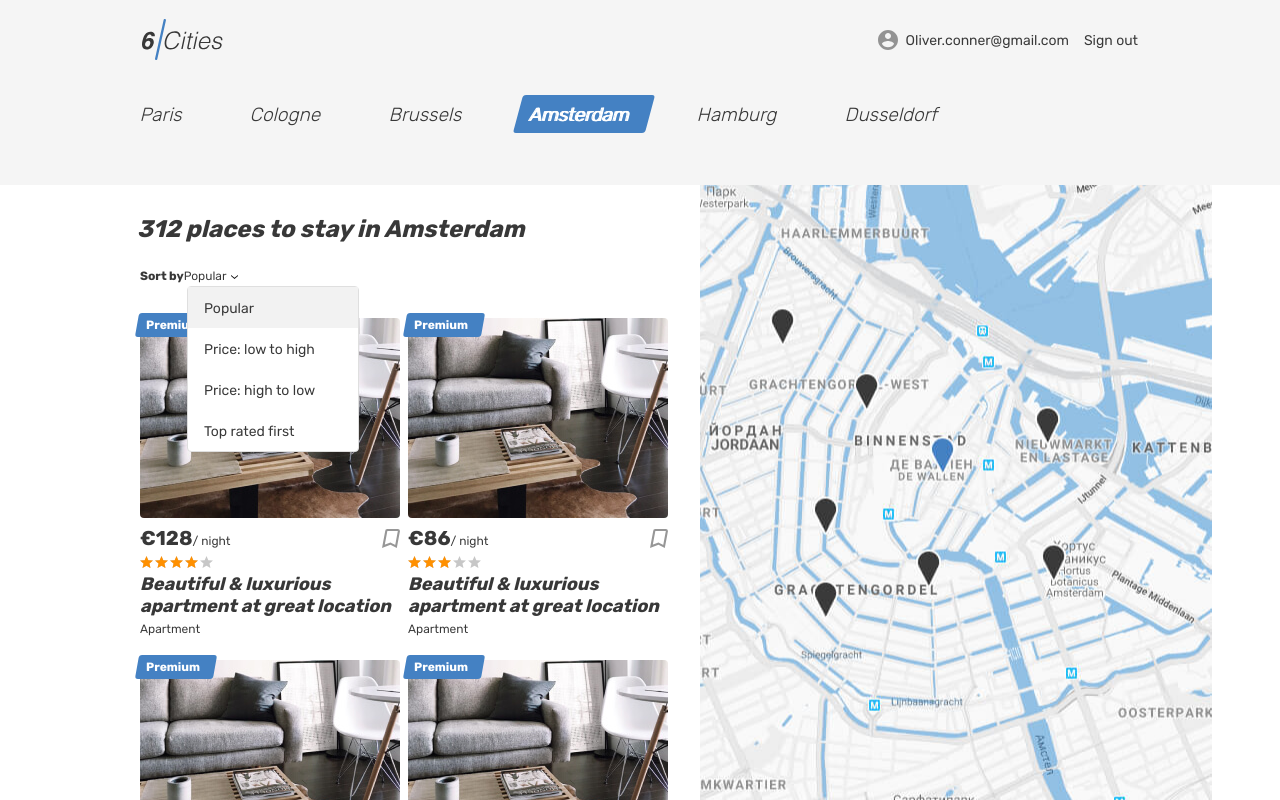
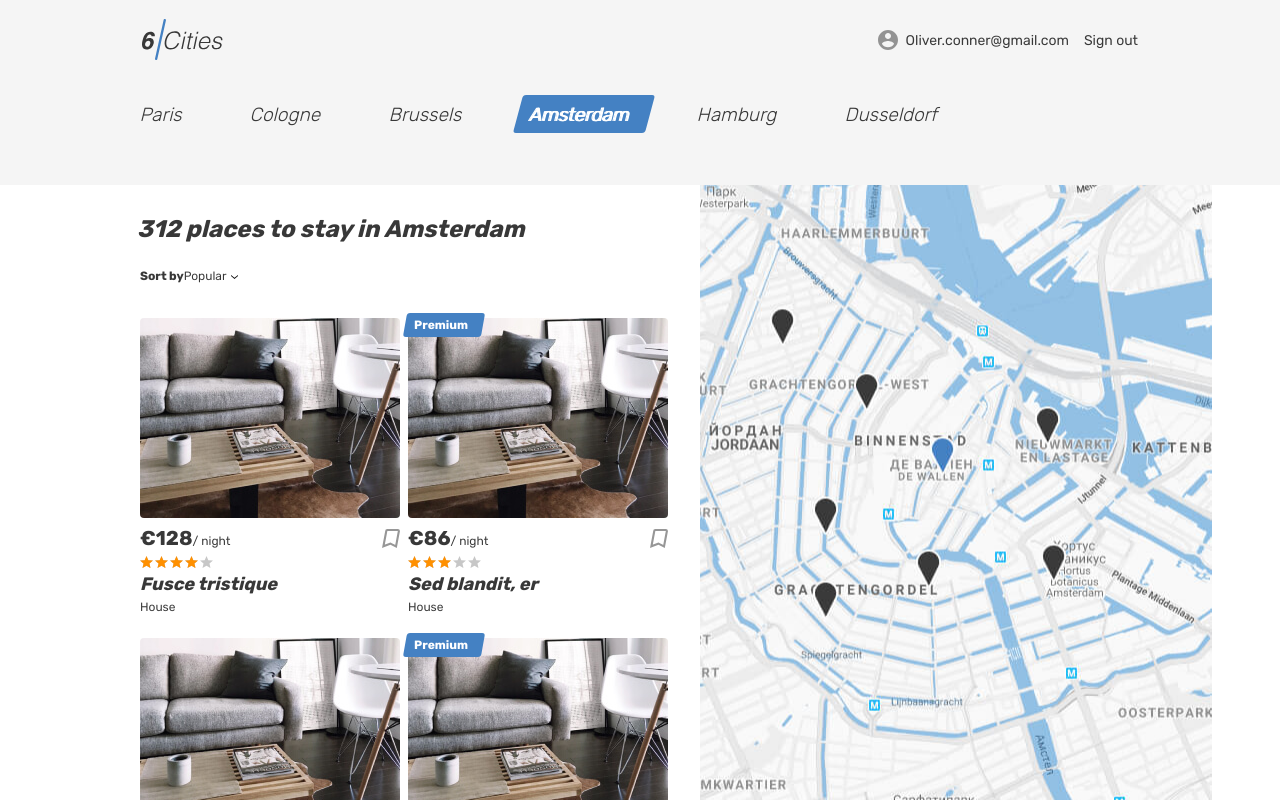
Before and after one commit to NikolayUsov/1493681-six-cities-7, a React (Create React App) app in the folder project/: page / in a window 1280 px wide. Built offline with nearby package versions, Linux system fonts and the light colour scheme.

Commit message:
init: create component on pageMain

```diff
--- /dev/null
+++ b/project/src/components/city-navigation/city-navigation-item.jsx
@@ -0,0 +1,27 @@
+import React from 'react';
+import classNames from 'classnames';
+import PropTypes from 'prop-types';
+
+export default function CityNavigationItem({name, current, changeActiveMenu}) {
+  const linkClass = classNames('locations__item-link','tabs__item',{
+    'tabs__item--active': name === current,
+  });
+
+  return(
+    <li className="locations__item">
+      <a href="/#"
+        className={linkClass}
+        data-type={name}
+        onClick={(evt) => {changeActiveMenu(evt.currentTarget.dataset.type);}}
+      >
+        <span>{name}</span>
+      </a>
+    </li>
+  );
+}
+
+CityNavigationItem.propTypes = {
+  name: PropTypes.string,
+  current: PropTypes.string,
+  changeActiveMenu: PropTypes.func,
+};
--- /dev/null
+++ b/project/src/components/city-navigation/city-navigation.jsx
@@ -0,0 +1,22 @@
+import React from 'react';
+import { CITYES } from '../../const.js';
+import CityNavigationitem from './city-navigation-item';
+import PropTypes from 'prop-types';
+
+
+export default function CityNavigation ({currentMenu, changeActiveMenu}) {
+
+  const menu = {...CITYES};
+  return(
+    <ul className="locations__list tabs__list">
+      {Object.entries(menu)
+        .map(([id, name]) =>
+          <CityNavigationitem key={id} name={name} current={currentMenu} changeActiveMenu={changeActiveMenu}/>)}
+    </ul>
+  );
+}
+
+CityNavigation.propTypes = {
+  currentMenu: PropTypes.string.isRequired,
+  changeActiveMenu: PropTypes.func,
+};
--- a/project/src/components/offer-card/offer-card.jsx
+++ b/project/src/components/offer-card/offer-card.jsx
@@ -3,13 +3,19 @@ import { Link } from 'react-router-dom';
 import PropTypes from 'prop-types';
 import { createProcent } from '../../utils/utils.js';
 import classNames from 'classnames';
-export default function OfferCard ({offer}) {
+import { Types } from '../../mocs/offers.js';
+import Premium from '../shared/premium';
 
+
+export default function OfferCard ({offer, page}) {
   const {
     id,
     price,
     rating,
     isFavorite,
+    title,
+    type,
+    isPremium,
   } = offer;
 
 
@@ -17,16 +23,11 @@ export default function OfferCard ({offer}) {
     'place-card__bookmark-button--active': isFavorite,
   });
 
-  // eslint-disable-next-line no-console
-  console.log(addToFavoritesClass);
   return (
 
-
-    <article className="cities__place-card place-card">
-      <div className="place-card__mark">
-        <span>Premium</span>
-      </div>
-      <div className="cities__image-wrapper place-card__image-wrapper">
+    <article className={ `${page}__place-card place-card`}>
+      {isPremium && <Premium />}
+      <div className={`${page}__image-wrapper place-card__image-wrapper`}>
         <Link to={`/offer/${id}?`}>
           <img className="place-card__image" src="img/apartment-01.jpg" width={260} height={200} alt="Place pic" />
         </Link>
@@ -51,19 +52,23 @@ export default function OfferCard ({offer}) {
           </div>
         </div>
         <h2 className="place-card__name">
-          <a href="/#">Beautiful &amp; luxurious apartment at great location</a>
+          <a href="/#">{title}</a>
         </h2>
-        <p className="place-card__type">Apartment</p>
+        <p className="place-card__type">{Types[type]}</p>
       </div>
     </article>
   );
 }
 
 OfferCard.propTypes = {
+  page: PropTypes.string,
   offer: PropTypes.shape({
     id: PropTypes.number.isRequired,
     price: PropTypes.number.isRequired,
     rating: PropTypes.number,
     isFavorite: PropTypes.bool,
+    title: PropTypes.string,
+    type: PropTypes.string,
+    isPremium: PropTypes.bool,
   }).isRequired,
 };
--- /dev/null
+++ b/project/src/components/offersBoard/offers-board.jsx
@@ -0,0 +1,25 @@
+import React from 'react';
+import SortOffers from './sort-offers';
+import PropTypes from 'prop-types';
+
+export default function OffersBoard ({children, currentCity}) {
+
+  return(
+    <section className="cities__places places">
+      <h2 className="visually-hidden">Places</h2>
+      <b className="places__found">{`312 places to stay in ${currentCity}`}</b>
+      <SortOffers />
+      <div className="cities__places-list places__list tabs__content">
+        {children}
+      </div>
+    </section>
+  );
+}
+
+OffersBoard.propTypes = {
+  children: PropTypes.oneOfType([
+    PropTypes.arrayOf(PropTypes.node),
+    PropTypes.node,
+  ]).isRequired,
+  currentCity: PropTypes.string,
+};
--- /dev/null
+++ b/project/src/components/offersBoard/sort-offers.jsx
@@ -0,0 +1,34 @@
+import React, { useState } from 'react';
+import classNames from 'classnames';
+import { SORT_TYPES } from '../../const.js';
+
+export default function SortOffers() {
+  const [isOpen, setOpenMenu] = useState(false);
+  const [currentSort, setCurrentSort] = useState(SORT_TYPES[0]);// Этот хук будет поднят в родителя для сортировки
+  const sortMenuClass = classNames('places__options', 'places__options--custom', {'places__options--opened': isOpen});
+
+  return(
+    <form className="places__sorting" action="#" method="get">
+      <span className="places__sorting-caption">Sort by</span>
+      <span
+        className="places__sorting-type"
+        tabIndex={0}
+        onClick={() => setOpenMenu((state) => !state)}
+      >
+        {currentSort}
+        <svg className="places__sorting-arrow" width={7} height={4}>
+          <use xlinkHref="#icon-arrow-select" />
+        </svg>
+      </span>
+      <ul onClick={(evt) => setCurrentSort(evt.target.textContent)} className={sortMenuClass}>
+        {SORT_TYPES.map((elem, index) =>(
+          <li
+            key={elem+String(index)}
+            className={classNames('places__option', {'places__option--active': currentSort === elem})}
+            tabIndex={0}
+          >{elem}
+          </li>))}
+      </ul>
+    </form>
+  );
+}
--- a/project/src/components/pages/main.jsx
+++ b/project/src/components/pages/main.jsx
@@ -1,9 +1,16 @@
-import React from 'react';
+import React, { useState } from 'react';
 import OfferCard from '../offer-card/offer-card.jsx';
 import PropTypes from 'prop-types';
 import Logo from '../logo/logo';
+import { OfferCardParent } from '../../const.js';
+import CityNavigation from '../city-navigation/city-navigation';
+import OffersBoard from '../offersBoard/offers-board.jsx';
+
+const DEFAULT_MENU = 'Amsterdam';
 
 export default function PageMain({ offers }) {
+  const [currentMenu, setCurrentMenu] = useState(DEFAULT_MENU);
+  //const [currentSort, setCurrentSort] = useState();
 
   return (
     <div className="page page--gray page--main">
@@ -36,64 +43,17 @@ export default function PageMain({ offers }) {
         <h1 className="visually-hidden">Cities</h1>
         <div className="tabs">
           <section className="locations container">
-            <ul className="locations__list tabs__list">
-              <li className="locations__item">
-                <a className="locations__item-link tabs__item" href="/#">
-                  <span>Paris</span>
-                </a>
-              </li>
-              <li className="locations__item">
-                <a className="locations__item-link tabs__item" href="/#">
-                  <span>Cologne</span>
-                </a>
-              </li>
-              <li className="locations__item">
-                <a className="locations__item-link tabs__item" href="/#">
-                  <span>Brussels</span>
-                </a>
-              </li>
-              <li className="locations__item">
-                <a href="/#" className="locations__item-link tabs__item tabs__item--active">
-                  <span>Amsterdam</span>
-                </a>
-              </li>
-              <li className="locations__item">
-                <a className="locations__item-link tabs__item" href="/#">
-                  <span>Hamburg</span>
-                </a>
-              </li>
-              <li className="locations__item">
-                <a className="locations__item-link tabs__item" href="/#">
-                  <span>Dusseldorf</span>
-                </a>
-              </li>
-            </ul>
+            <CityNavigation
+              changeActiveMenu={setCurrentMenu}
+              currentMenu={currentMenu}
+            />
           </section>
         </div>
         <div className="cities">
           <div className="cities__places-container container">
-            <section className="cities__places places">
-              <h2 className="visually-hidden">Places</h2>
-              <b className="places__found">312 places to stay in Amsterdam</b>
-              <form className="places__sorting" action="#" method="get">
-                <span className="places__sorting-caption">Sort by</span>
-                <span className="places__sorting-type" tabIndex={0}>
-                  Popular
-                  <svg className="places__sorting-arrow" width={7} height={4}>
-                    <use xlinkHref="#icon-arrow-select" />
-                  </svg>
-                </span>
-                <ul className="places__options places__options--custom places__options--opened">
-                  <li className="places__option places__option--active" tabIndex={0}>Popular</li>
-                  <li className="places__option" tabIndex={0}>Price: low to high</li>
-                  <li className="places__option" tabIndex={0}>Price: high to low</li>
-                  <li className="places__option" tabIndex={0}>Top rated first</li>
-                </ul>
-              </form>
-              <div className="cities__places-list places__list tabs__content">
-                {offers.map((offer) => <OfferCard key={offer.id} offer={offer}/>)}
-              </div>
-            </section>
+            <OffersBoard currentCity={currentMenu} /* currentSort = {currentSort} */>
+              {offers.map((offer) => <OfferCard key={offer.id} offer={offer} page={OfferCardParent.MAIN}/>)}
+            </OffersBoard>
             <div className="cities__right-section">
               <section className="cities__map map" />
             </div>
--- /dev/null
+++ b/project/src/components/shared/premium.jsx
@@ -0,0 +1,9 @@
+import React from 'react';
+
+export default function Premium() {
+  return(
+    <div className="place-card__mark">
+      <span>Premium</span>
+    </div>
+  );
+}
--- a/project/src/const.js
+++ b/project/src/const.js
@@ -4,3 +4,8 @@ export const AppRouts = {
   FAVORITES: '/favorites',
   OFFER_DETAILS: '/offer/:id',
 };
+export const CITYES = ['Paris', 'Cologne', 'Brussels', 'Amsterdam', 'Hamburg', 'Dusseldorf'];
+export const SORT_TYPES = ['Popular', 'Price: low to high', 'Price: high to low', 'Top rated first'];
+export const OfferCardParent = {
+  MAIN: 'cities',
+};
--- a/project/src/mocs/offers.js
+++ b/project/src/mocs/offers.js
@@ -13,7 +13,7 @@ const CITYES= [
 const NAMES = ['Fedor', 'Angelina', 'Gena', 'Slava'];
 const GOODS = ['Heating', 'Kitchen', 'Cable TV', 'Washing machine', 'Coffee machine', 'Dishwasher'];
 
-const Types = {
+export const Types = {
   apartment: 'Apartment',
   room: 'Private Room',
   house: 'House',
```
